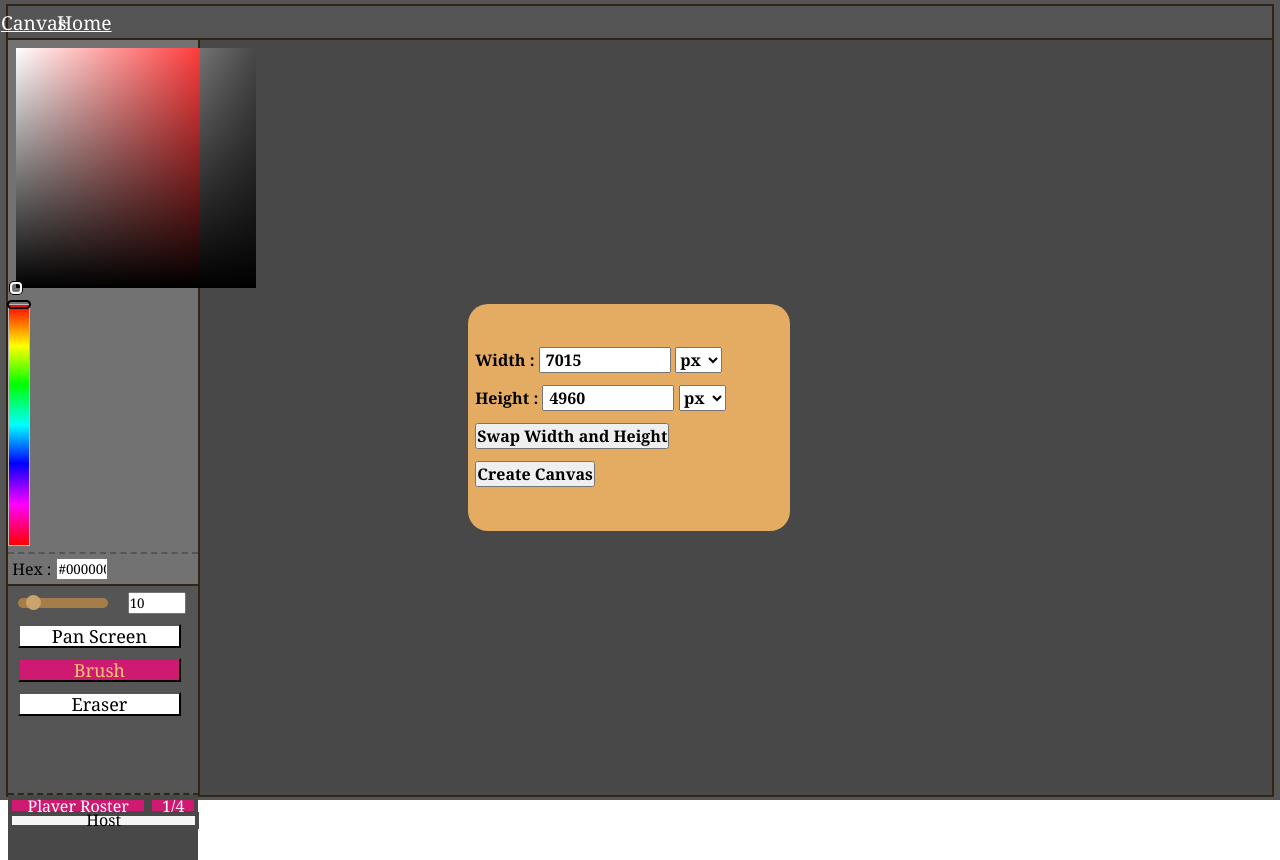
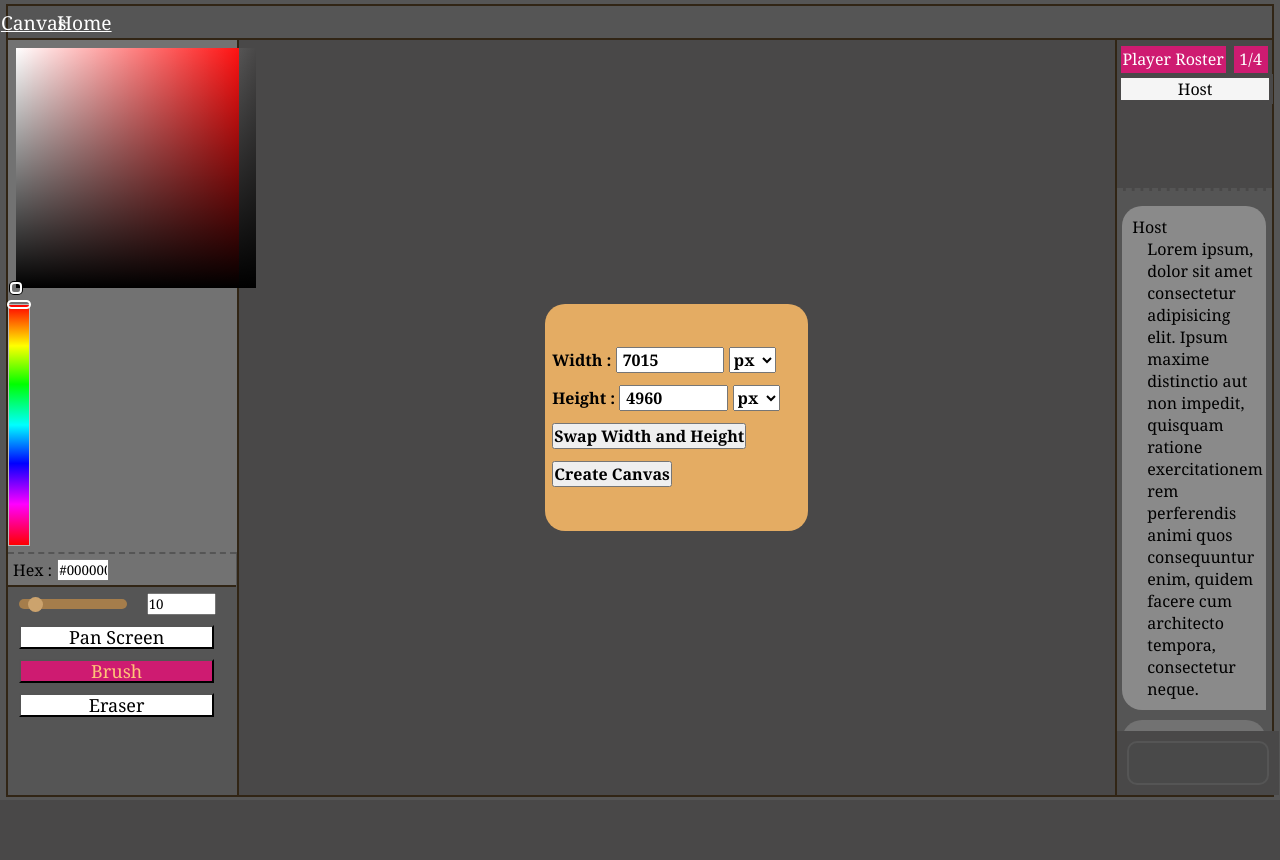
Before and after one commit to chickmenNuggs/CSE-108-Final-Project, a Flask app: page /canvas/1 in a window 1280 px wide. After the commit the page ends 800 px from the top, so only its background shows below. Run offline with Flask 3, Linux system fonts and the light colour scheme; a user stored in the database is signed in; some libraries are stand-ins or nearby versions.

Commit message:
Added multyplayer menu
moved roster, cleaned up ui, and added chat

```diff
--- a/flask-app/static/colorjoe.css
+++ b/flask-app/static/colorjoe.css
@@ -135,7 +135,7 @@
     margin-left: -1px;
     margin-top: -4px;
     height: 5px;
-    border: 2px solid black;
+    border: 2px solid white;
     -moz-border-radius: 5px;
     border-radius: 5px;
 }
@@ -157,7 +157,7 @@
     background: linear-gradient(to right,  rgba(255,255,255,1) 0%,rgba(255,255,255,0) 100%);
 }
 .colorPicker .twod .bg2 {
-    z-index: 1;
+    z-index: 0;
     background: -moz-linear-gradient(top,  rgba(0,0,0,0) 0%, rgba(0,0,0,1) 100%);
     background: -webkit-gradient(linear, left top, left bottom, color-stop(0%,rgba(0,0,0,0)), color-stop(100%,rgba(0,0,0,1)));
     background: -webkit-linear-gradient(top,  rgba(0,0,0,0) 0%,rgba(0,0,0,1) 100%);
--- a/flask-app/static/master.css
+++ b/flask-app/static/master.css
@@ -1,9 +1,16 @@
+/* General Settings */
+
 *{
     margin: 0;
     padding: 0;
     font-family: Cambria, Cochin, Georgia, Times, 'Times New Roman', serif;
+    scrollbar-width: thin;
+    scrollbar-color: #555555 #494848;
+
 }
+
 .background{
+
     background-color: #555555;
     display: flex;
     width: 100%;
@@ -12,6 +19,9 @@
     justify-content: center;
     flex-direction: column;
 }
+
+/* Login Page */
+
 .login-header{
     margin: auto;
     margin-top: 17vh;
@@ -56,6 +66,8 @@
     font-size: x-large;
     color: #ffc478;
 }
+
+
 /* Will add styles for settings */
 .settings-controls
 {
@@ -90,11 +102,6 @@
 }
 
 
-
-
-
-
-
 #username, #password{
     background-color: #ffc478;
     margin-left: 5px;
@@ -117,6 +124,8 @@
     background-color: #ffc478;
     border-color: #e4ac63;
 }
+
+
 .nav-bar{
     margin-top: 0;
     display: flex;
@@ -166,6 +175,7 @@
     margin-bottom: 45px;
     display: flex;
     flex-direction: row;
+    z-index: 1;
 }
 .vert-bar{
     background-color: #b00b5b;
@@ -264,8 +274,9 @@
     flex-direction: column;
     padding: 5px;
     margin-top: 38px;
-    height: 80px;
+    height: 110px;
     justify-content: center;
+    z-index: 9999;
 }
 
 .file-buttons{
@@ -286,7 +297,7 @@
     flex-direction: row;
 }
 .tool-bar{
-    width: 15%;
+    width: 18%;
     height: 99.3%;
     border: #312515 solid 2px;
     border-top: 0px;
@@ -322,7 +333,6 @@
     flex-direction: column;
     padding-left: 10px;
     padding-top: 5px;
-    border-bottom: #312515 2px dashed;
 }
 #brush-range{
     margin: auto;
@@ -412,6 +422,8 @@
     background-color: #494848;
     height: 30%;
     width: 100%;
+    border-bottom: #555555 dashed 3px;
+
 }
 .neo-roster .header{
     width: 100%;
@@ -488,7 +500,6 @@
 }
 .create-new{
     margin: auto;
-    margin-left: 25%;
     background-color: #e4ac63;
     width: 30%;
     height: 30%;
@@ -558,6 +569,97 @@ form{
     margin: auto;
 }
 
+.multiplayer-bar{
+    background-color: #ffc478;
+    width: 15%;
+    height: 99.3%;
+    border: #312515 solid 2px;
+    border-top: 0;
+    border-left: 0;
+    display: flex;
+    flex-direction: column;
+
+}
+
+.chatbox{
+    width: 100%;
+    height: 80%;
+    background-color: #727272;
+    display: inline-flex;
+    flex-direction: column;
+    align-content: center;
+    /* justify-content: center; */
+}
+
+.responses{
+    padding-top: 15px;
+    padding-bottom: 5px;
+    width: 100%;
+    height: 95%;
+    background-color: #555555;
+    overflow-y: scroll;
+    scrollbar-width: thin;
+    scroll-padding: none;
+
+}
+
+.msg{
+    margin: auto;
+    width: 80%;
+    background-color: #727272;
+    border-radius: 20px;
+    border-bottom-left-radius: 0px;
+    padding: 10px;
+    margin-bottom: 10px;
+    display: flex;
+    flex-direction: column;
+}
+#sender{
+    width: 10%;
+    text-align: left;
+}
+#msg{
+    padding-left: 15px;
+}
+
+
+.my-msg{
+    margin: auto;
+    width: 80%;
+    background-color: #8a8a8a;
+    border-radius: 20px;
+    border-bottom-right-radius: 0px;
+    padding: 10px;
+    display: flex;
+    flex-direction: column;
+    margin-bottom: 10px;
+}
+
+.enter{
+    width: 91.9%;
+    height: 8%;
+    background-color: #494848;
+    float:inline-end;
+    padding: 10px;
+    display: flex;
+    flex-direction: row;
+    justify-content: center;
+    align-items: center;
+}
+
+#telture{
+    width: 95%;
+    height: 90%;
+    overflow-y: scroll;
+    background-color: #494949;
+    outline: none;     /* Removes the focus highlight outline */
+    box-shadow: none;
+    border: #555555 solid 2px;
+    border-radius: 10px;
+    padding-left: 5px;
+    caret-color:white;
+    color: white;
+}
 
 
 .hidden{ display: none;}
--- a/flask-app/static/master.js
+++ b/flask-app/static/master.js
@@ -11,6 +11,7 @@ let brushColor;
 let isDrawing = false;
 let isSaved = true;
 let isShowing = false;
+let isMultiplayer = false;
 var x, y;
 canvas = document.getElementById( 'myCanvas' );
 ctx = canvas.getContext( '2d' )
@@ -23,7 +24,10 @@ b = document.getElementById( 'brush' );
 e = document.getElementById( 'eraser' );
 p = document.getElementById( 'e-pan' );
 exp = document.getElementById( 'expMenu' );
+input = document.getElementById( 'telture' );
+
 let lastX, lastY;
+
 
 /*Drop Down Menu Start*/
 function showMenu ()
@@ -81,11 +85,13 @@ function saveCanvas ()
 
 function exportCanvas ()
 {
+
    isSaved = true;
    hideExp()
+   // alert("file saved")
 }
 
-/* Save / Export Code Start*/
+/* Save / Export Code End*/
 
 /* Canvas Js Start*/
 function canvasInit ()
@@ -132,7 +138,7 @@ function canvasInit ()
 
    create.classList.add( 'hidden' );
    canvas.classList.remove( 'hidden' );
-   brushColor = '#000000';
+   syncColor();
    brushType = 'brush';
    brushSize = 10;
 
@@ -269,69 +275,87 @@ canvas.addEventListener( "mouseup", ( e ) =>
    ForceSyncBoard();
 } );
 
+/* Misc Helper functions*/
+
+window.addEventListener('load',(event)=>{
+   if( IsSinglePlayerSession() ){
+      document.getElementById('m-helper').classList.add('hidden');
+   }
+})
+
+input.addEventListener('keydown', function(event) {
+   if(!IsSinglePlayerSession() ){
+
+      // NEEDS SELF IF SENDER IS SELF
+      self = true;
+
+      if (event.key == 'Enter'){
+
+         user = 'temp';
+
+         msg =  input.value;
+         event.preventDefault();
+         console.log(msg);
+         //NEEDS USERNAME AS  USER
+         sendMSG(self, user, msg);
+      }
+   }
+})
+
+async function sendMSG (self, user, message){
+   isSelf = false;
+   chat = document.getElementById('chat');
+
+   if(self){
+
+   }
 
 
+   msgBox = document.createElement('div');
+   sender = document.createElement('div');
+   msg = document.createElement('div');
+
+   msgBox.classList.add('msg')
+   sender.id = "sender";
+   msg.id = "msg";
+
+   sender.innerText = user;
+   msg.innerText = message;
+
+   msgBox.appendChild(sender);
+   msgBox.appendChild(msg);
 
 
-/* Color Selecter Js*/
-
-window.addEventListener(onload ,(event)=>{
-   cj = colorjeo.rgb()
-   // import syncColor from master.js
-      class colorPicker{
-         constructor(root){
-            this.root = root;
-            this.colorjoe =  colorjoe.rgb(this.root.querySelector(".colorjoe"));
-            this.selectedColor = null;
-            this.colorjoe.on('change', color => {
-               this.setSelectedColor(color.hex())
-               // console.log(color.hex);
-            });
+   chat.appendChild(msgBox);
 
 
-            this.colorjoe.show();
-         }
-         setSelectedColor(color, skipCjUpdate = false){
-            this.selectedColor = color;
-            document.getElementById('selected-color').value = color;
-            // syncColor();
-         }
-      }
+}
 
-      const cj = new colorPicker(document.querySelector('.color-selector'))
+// window.addEventListener( 'keypress', ( event ) =>
+// {
+//    if ( event.key == 'c' )
+//    {
+//       showMenu();
+//    }
+//    else if ( event.key == 'h' )
+//    {
+//       home = document.getElementById( 'home' );
+//       home.click();
+//    }
+//    else if ( event.key == 'b' )
+//    {
+//       setBrush();
+//    }
+//    else if ( event.key == 'e' )
+//    {
+//       setErase();
+//    }
+//    else if ( event.key == 'p' )
+//    {
+//       setPan();
+//    }
 
-})
-
-/* Color Selecter Js End*/
-
-/* Misc Helper functions*/
-
-
-window.addEventListener( 'keypress', ( event ) =>
-{
-   if ( event.key == 'c' )
-   {
-      showMenu();
-   }
-   else if ( event.key == 'h' )
-   {
-      home = document.getElementById( 'home' );
-      home.click();
-   }
-   else if ( event.key == 'b' )
-   {
-      setBrush();
-   }
-   else if ( event.key == 'e' )
-   {
-      setErase();
-   }
-   else if ( event.key == 'p' )
-   {
-      setPan();
-   }
-
-} )
+// } )
 
 
 function syncColor ()
--- a/flask-app/templates/canvas.html
+++ b/flask-app/templates/canvas.html
@@ -35,6 +35,7 @@
             <div class='file-deets hidden' id=files>
                <a class='file-buttons' onclick="newCanvas()">New</a>
                <a class='file-buttons'>Save</a>
+               <a class='file-buttons'>Load</a>
                <a class='file-buttons' onclick ='showExp()'>Export</a>
                <a class='file-buttons' onclick="clearCanvas()">Clear</a>
             </div>
@@ -73,20 +74,7 @@
                      </button>
                   </div>
                </div>
-               <div class=neo-roster>
-                  <div class=header>
-                     <div id=l>
-                        Player Roster
-                     </div>
-                     <div id='r'>
-                        1/4
-                     </div>
-                  </div>
-                  <div id=ploingus>
-                     <div class=player-list id=host> Host</div>
 
-                  </div>
-               </div>
             </div>
             <div class=canvas-holder>
                <div class="create-new">
@@ -131,8 +119,43 @@
                   Your browser does not support the Canvas element :&#40
                </canvas>
             </div>
+            <div class = 'multiplayer-bar ' id = m-helper>
+                <div class=neo-roster>
+                  <div class=header>
+                     <div id=l>
+                        Player Roster
+                     </div>
+                     <div id='r'>
+                        1/4
+                     </div>
+                  </div>
+                  <div id=ploingus> <div class=player-list id=host> Host</div> </div>
+               </div>
+               <div class = chatbox>
+                  <div class = responses id = chat>
+
+                     <div class = my-msg>
+                        <div id = sender> Host </div>
+                        <div id = msg>
+                           Lorem ipsum, dolor sit amet consectetur adipisicing elit. Ipsum maxime distinctio aut non impedit, quisquam ratione exercitationem rem perferendis animi quos consequuntur enim, quidem facere cum architecto tempora, consectetur neque.
+                        </div>
+                     </div>
+                     <div class = msg>
+                        <div id = sender> Other </div>
+                        <div id = msg>
+                           Lorem ipsum, dolor sit amet consectetur adipisicing elit. Ipsum maxime distinctio aut non impedit, quisquam ratione exercitationem rem perferendis animi quos consequuntur enim, quidem facere cum architecto tempora, consectetur neque.
+                        </div>
+                     </div>
+
+
+                  </div>
+                  <div class = enter>
+                     <input type="text" class = 'usermsg' id = 'telture'>
+                  </div>
+
+               </div>
+            </div>
          </div>
-
       </div>
       <div class = "exporter hidden" id = expMenu>
          <div class = exportBin>
@@ -163,7 +186,7 @@
                   </tr>
                   <tr>
                      <td>
-                        <button id = save> Save File</button>
+                        <button id = save onclick = "exportCanvas()"> Save File</button>
                      </td>
                      <td>
                         <button id = cancel onclick="hideExp()">Cancel</button>
--- a/flask-app/templates/profile.html
+++ b/flask-app/templates/profile.html
@@ -9,7 +9,7 @@
 </head>
 
 <body class="background">
-   <h1 class="login-header">Profile</h1>
+   <h1 class="login-header">Profile Settings</h1>
 
    {% if message %}
    <div class="login-info"
```
